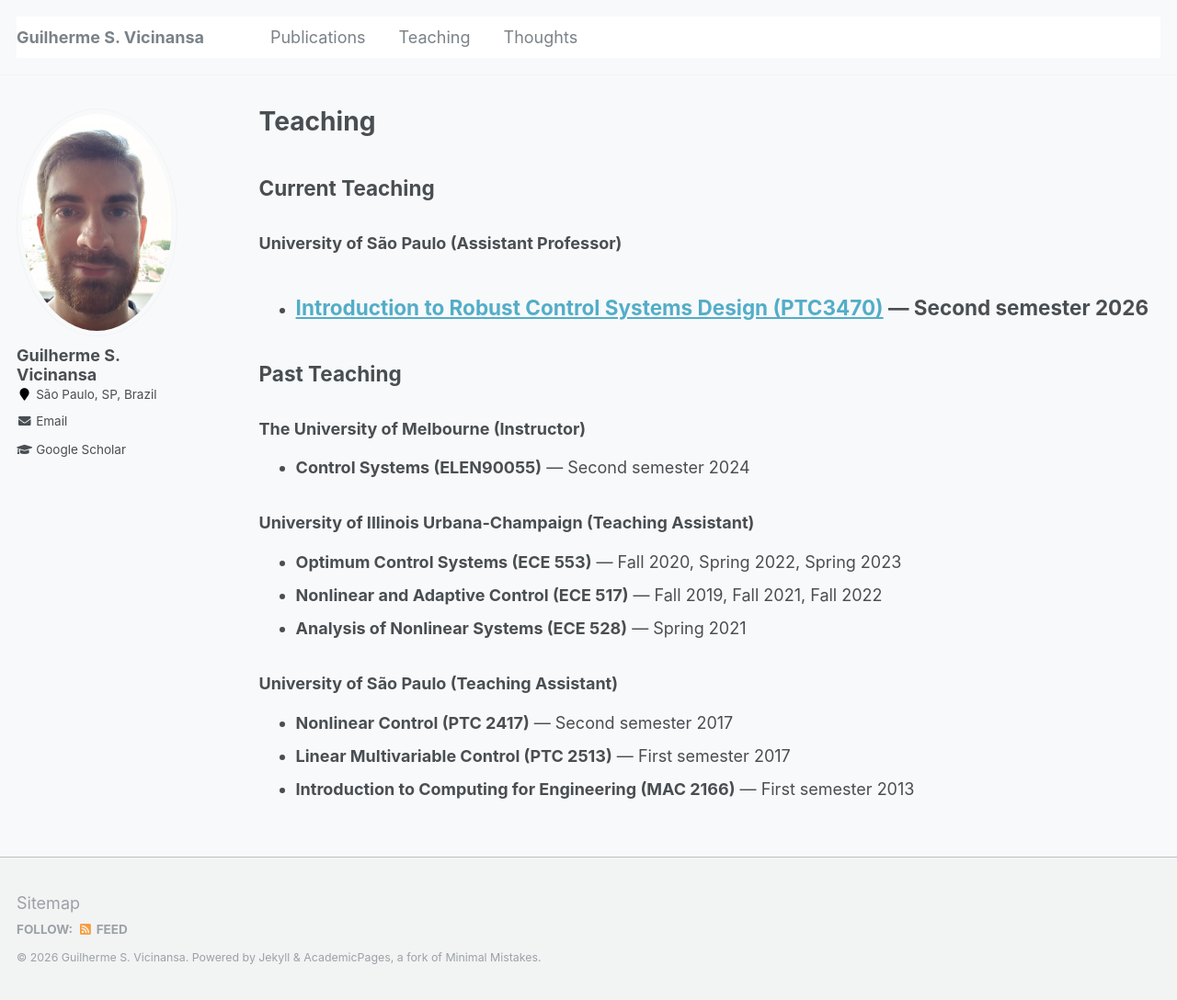
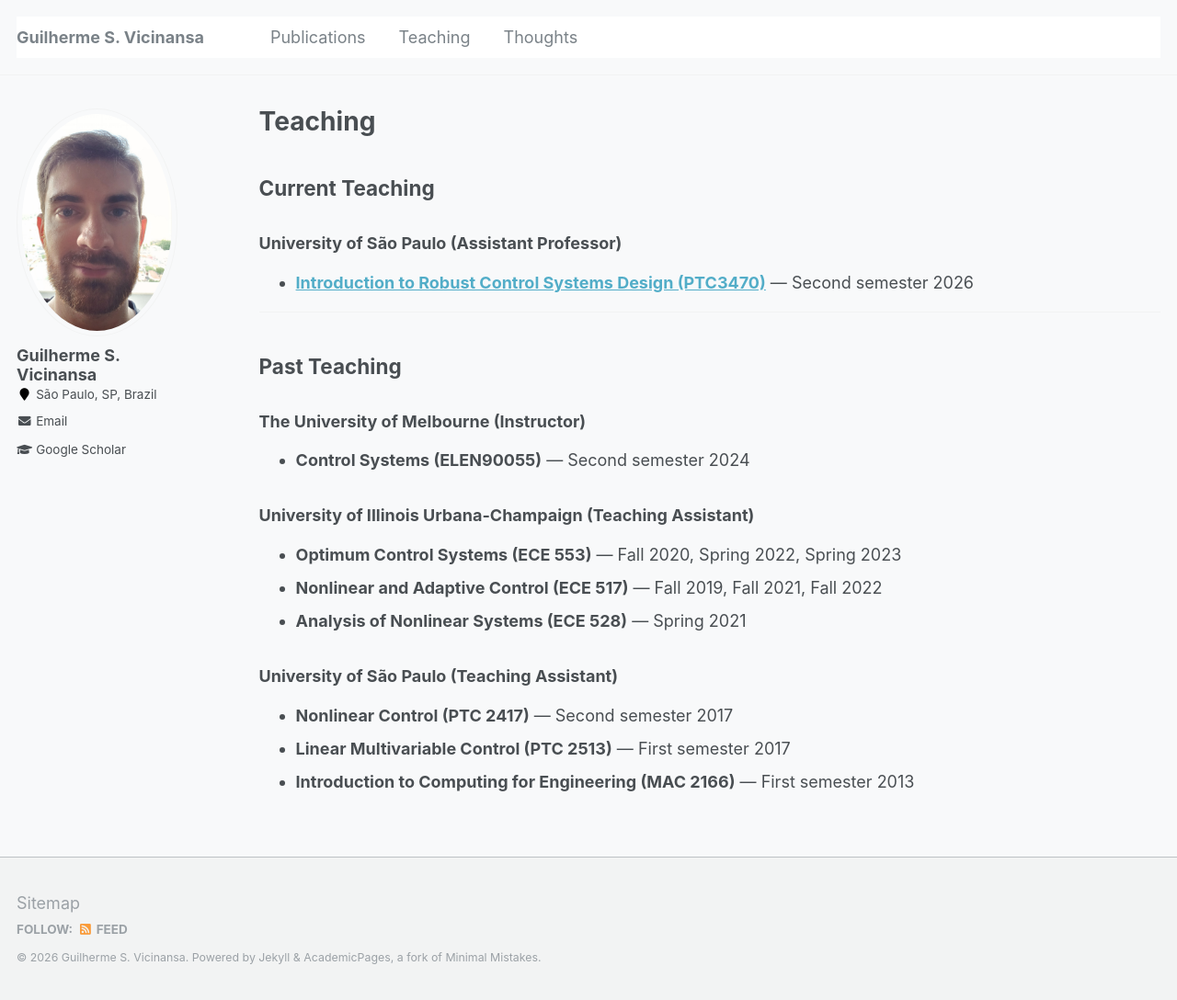
Before and after one commit to Vicinansa/vicinansa.github.io, a Jekyll site: the page built from _pages/teaching.md, in a window 1280 px wide and 1088 px high. Shown: the whole window at 92% size. Built offline with Jekyll 4.4.1, drawn with Linux system fonts in a browser that asks for light colours.

```diff
--- a/_pages/teaching.md
+++ b/_pages/teaching.md
@@ -5,14 +5,15 @@ permalink: /teaching/
 author_profile: true
 ---
 
-## Current Teaching
+<h2 id="current-teaching">Current Teaching</h2>
 
 ### University of São Paulo (Assistant Professor)
 
 - **[Introduction to Robust Control Systems Design (PTC3470)](https://edisciplinas.usp.br/course/view.php?id=144344)** — Second semester 2026
+
 ---
 
-## Past Teaching
+<h2 id="past-teaching">Past Teaching</h2>
 
 ### The University of Melbourne (Instructor)
 
```
